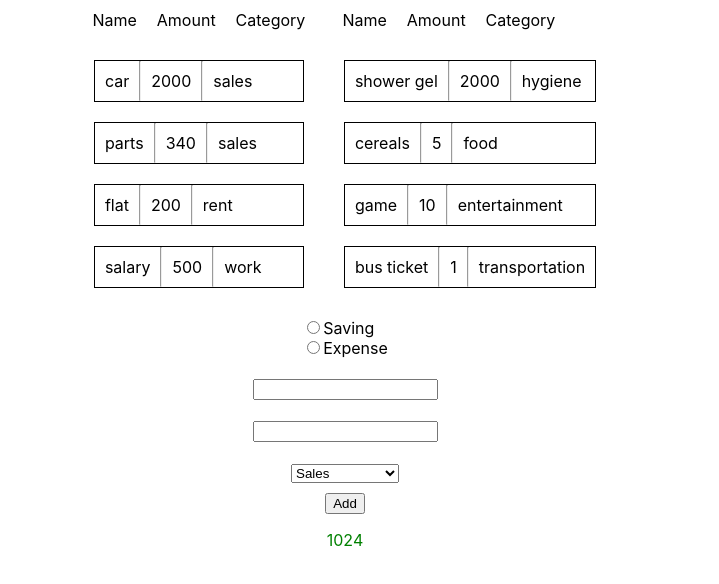
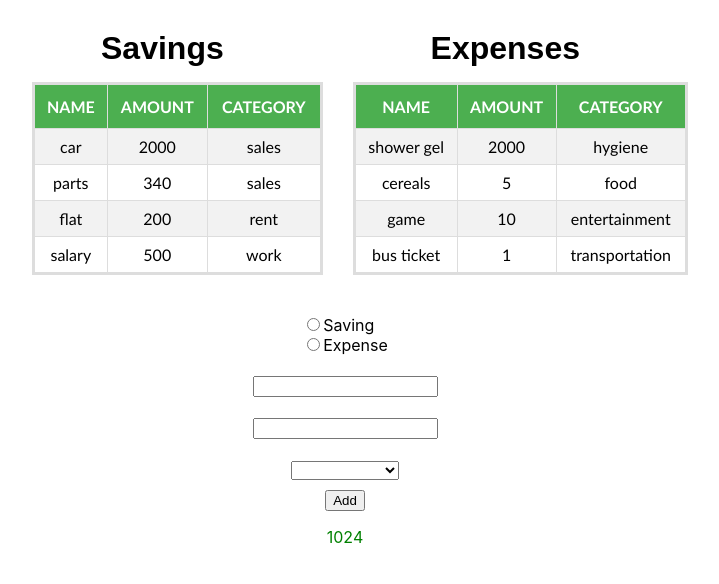
Before and after one commit to przemodeveloper/savings-calculator, a React (Create React App) app: page / in a window 1280 px wide. Shown: the top 584 px of the page, without its empty margins (295-1014 px from the left). Built offline with nearby package versions, Linux system fonts and the light colour scheme.

Commit message:
Add styles to tables

```diff
--- a/src/App.css
+++ b/src/App.css
@@ -2,6 +2,10 @@
   display: flex;
   justify-content: center;
   flex-direction: row;
+}
+
+.inner-container * {
+  margin: 15px;
 }
 
 .container {
--- a/src/App.js
+++ b/src/App.js
@@ -26,34 +26,6 @@ class App extends Component {
     difference: null,
   }
 
-  componentDidMount() {
-    let sumOfSavings = 0;
-    let sumOfExpenses = 0;
-
-    for (let firstSum of this.state.savings) {
-      sumOfSavings += firstSum.amount;
-    }
-
-    for (let secondSum of this.state.expenses) {
-      sumOfExpenses += secondSum.amount;
-    }
-
-    this.setState({
-      difference: sumOfSavings - sumOfExpenses
-    })
-  }
-
-  handleChange = (event) => {
-    const target = event.target;
-    const value = target.value;
-    const name = target.name;
-    this.setState({
-      ...this.state,
-      [name]: value
-    })
-
-  }
-
   calculateDifference = () => {
     let savingsSum = 0;
     let expensesSum = 0;
@@ -71,10 +43,29 @@ class App extends Component {
     })
   }
 
+  componentDidMount() {
+    this.calculateDifference();
+  }
+
+  handleChange = (event) => {
+    const target = event.target;
+    const value = target.value;
+    const name = target.name;
+    this.setState({
+      ...this.state,
+      [name]: value
+    })
+
+  }
+
   onAddEntry = (event) => {
     event.preventDefault();
 
-    if(this.state.name !== '' && this.state.category !== '' && this.state.amount !== null && this.state.type !== null) {
+    if(this.state.name !== '' &&
+      this.state.category !== 'empty' &&
+      this.state.amount !== null &&
+      this.state.type !== null &&
+      this.state.category !== '') {
 
     const entry = {
       id: this.state.expenses.length + this.state.savings.length + 1,
--- a/src/Components/Expense/Expense.css
+++ b/src/Components/Expense/Expense.css
@@ -2,7 +2,6 @@
     display: flex;
     margin: 20px;
     flex-direction: row;
-    border: 1px solid black;
 }
 
 .expense p {
--- a/src/Components/Expense/Expense.js
+++ b/src/Components/Expense/Expense.js
@@ -3,13 +3,11 @@ import './Expense.css';
 
 const Expense = ({ name, category, amount }) => {
     return(
-        <div className="expense">
-            <p>{name}</p>
-            <hr/>
-            <p className="middle">{amount}</p>
-            <hr/>
-            <p>{category}</p>
-        </div>
+        <tr>
+            <td>{name}</td>
+            <td>{amount}</td>
+            <td>{category}</td>
+        </tr>
     );
 };
 
--- a/src/Components/ExpenseList/ExpenseList.css
+++ b/src/Components/ExpenseList/ExpenseList.css
@@ -1,12 +1,29 @@
-.headers {
-    display: flex;
-    justify-content: center;
-    flex-direction: row;
-    margin: 0;
-    padding: 0;
-    width: 250px;
-}
+#title {
+    text-align: center;
+    font-family: arial, sans-serif;
+  }
 
-.headers p {
-    margin: 10px;
-}
+  #expenses {
+    text-align: center;
+    font-family: "Trebuchet MS", Arial, Helvetica, sans-serif;
+    border-collapse: collapse;
+    border: 3px solid #ddd;
+    width: 100%;
+  }
+
+  #expenses td, #expenses th {
+    border: 1px solid #ddd;
+    padding: 8px;
+  }
+
+  #expenses tr:nth-child(even){background-color: #f2f2f2;}
+
+  #expenses tr:hover {background-color: #ddd;}
+
+  #expenses th {
+    padding-top: 12px;
+    padding-bottom: 12px;
+    text-align: center;
+    background-color: #4CAF50;
+    color: white;
+  }
--- a/src/Components/ExpenseList/ExpenseList.js
+++ b/src/Components/ExpenseList/ExpenseList.js
@@ -1,27 +1,22 @@
 import React, { Component } from 'react';
 import Expense from '../Expense/Expense';
 import './ExpenseList.css';
-// import expenses from '../../expenses.json';
 
 class ExpenseList extends Component {
 
-    // state = {
-    //     expenses: [
-    //         {id: 1, name: "shower gel", amount: 3, category: "hygiene"},
-    //         {id: 2, name: "cereals", amount: 5, category: "food"},
-    //         {id: 3, name: "game", amount: 10, category: "entertainment" },
-    //         {id: 4, name: "bus ticket", amount: 1, category: "transportation"}
-    //     ]
-    // }
+    render() {
 
-    render() {
+        let headers = ['Name', 'Amount', 'Category'];
+
         return(
             <div>
-                <div className="headers">
-                    <p>Name</p>
-                    <p>Amount</p>
-                    <p>Category</p>
-                </div>
+                <h1 id="title">Expenses</h1>
+                <table id="expenses">
+                    <tbody>
+                        <tr>{headers.map((header, index) => {
+                            return <th key={index}>{header.toUpperCase()}</th>
+                        })}
+                        </tr>
                         {this.props.expenses.map(expense => {
                             return <Expense
                                 key={expense.id}
@@ -29,6 +24,8 @@ class ExpenseList extends Component {
                                 amount={expense.amount}
                                 category={expense.category}/>
                         })}
+                    </tbody>
+                </table>
             </div>
         );
     }
--- a/src/Components/Form/Form.js
+++ b/src/Components/Form/Form.js
@@ -22,6 +22,7 @@ const Form = (props) => {
             </div>
             <div>
                 <select name="category" onChange={props.change}>
+                    <option value="empty"></option>
                     <option value="sales">Sales</option>
                     <option value="work">Work</option>
                     <option value="rent">Rent</option>
--- a/src/Components/Saving/Saving.css
+++ b/src/Components/Saving/Saving.css
@@ -1,5 +1,4 @@
 .saving {
-    border: 1px solid black;
     display: flex;
     margin: 20px;
     flex-direction: row;
--- a/src/Components/Saving/Saving.js
+++ b/src/Components/Saving/Saving.js
@@ -3,13 +3,11 @@ import './Saving.css';
 
 const Saving = ({ name, category, amount}) => {
     return(
-        <div className="saving">
-            <p>{name}</p>
-            <hr/>
-            <p>{amount}</p>
-            <hr/>
-            <p>{category}</p>
-        </div>
+        <tr>
+            <td>{name}</td>
+            <td>{amount}</td>
+            <td>{category}</td>
+        </tr>
     );
 };
 
--- a/src/Components/SavingList/SavingList.css
+++ b/src/Components/SavingList/SavingList.css
@@ -1,8 +1,29 @@
-.headers {
-    display: flex;
-    justify-content: center;
-    flex-direction: row;
-    margin: 0;
-    padding: 0;
-    width: 250px;
-}
+#title {
+    text-align: center;
+    font-family: arial, sans-serif;
+  }
+
+  #savings {
+    text-align: center;
+    font-family: "Trebuchet MS", Arial, Helvetica, sans-serif;
+    border-collapse: collapse;
+    border: 3px solid #ddd;
+    width: 100%;
+  }
+
+  #savings td, #savings th {
+    border: 1px solid #ddd;
+    padding: 8px;
+  }
+
+  #savings tr:nth-child(even){background-color: #f2f2f2;}
+
+  #savings tr:hover {background-color: #ddd;}
+
+  #savings th {
+    padding-top: 12px;
+    padding-bottom: 12px;
+    text-align: center;
+    background-color: #4CAF50;
+    color: white;
+  }
--- a/src/Components/SavingList/SavingList.js
+++ b/src/Components/SavingList/SavingList.js
@@ -1,27 +1,22 @@
 import React, { Component } from 'react';
 import Saving from '../Saving/Saving';
 import './SavingList.css';
-// import savings from '../../savings.json';
 
 class SavingList extends Component {
 
-    // state = {
-    //     savings: [
-    //         {id: 1, name: "car", amount: 2000, category: "sales"},
-    //         {id: 2, name: "parts", amount: 340, category: "sales"},
-    //         {id: 3, name: "flat", amount: 200, category: "rent"},
-    //         {id: 4, name: "salary", amount: 500, category: "work"}
-    //     ]
-    // }
+    render() {
 
-    render() {
+        let headers = ['Name', 'Amount', 'Category'];
+
         return(
             <div>
-                <div className="headers">
-                    <p>Name</p>
-                    <p>Amount</p>
-                    <p>Category</p>
-                </div>
+                <h1 id="title">Savings</h1>
+                <table id="savings">
+                    <tbody>
+                        <tr>{headers.map((header, index) => {
+                            return <th key={index}>{header.toUpperCase()}</th>
+                        })}
+                        </tr>
                         {this.props.savings.map(saving => {
                             return <Saving
                                 key={saving.id}
@@ -29,6 +24,8 @@ class SavingList extends Component {
                                 amount={saving.amount}
                                 category={saving.category}/>
                         })}
+                    </tbody>
+                </table>
             </div>
         );
     }
```
Lines whose indentation alone changed are shown as unchanged.
